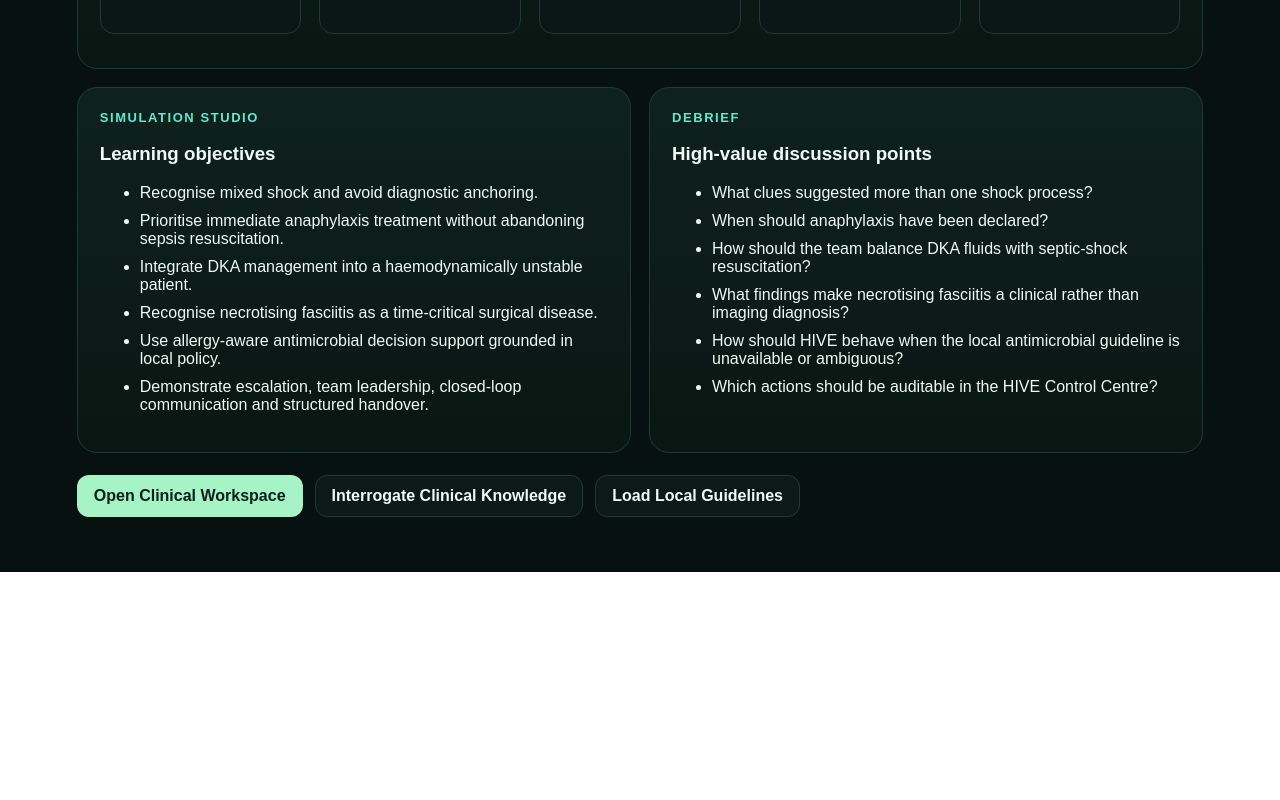
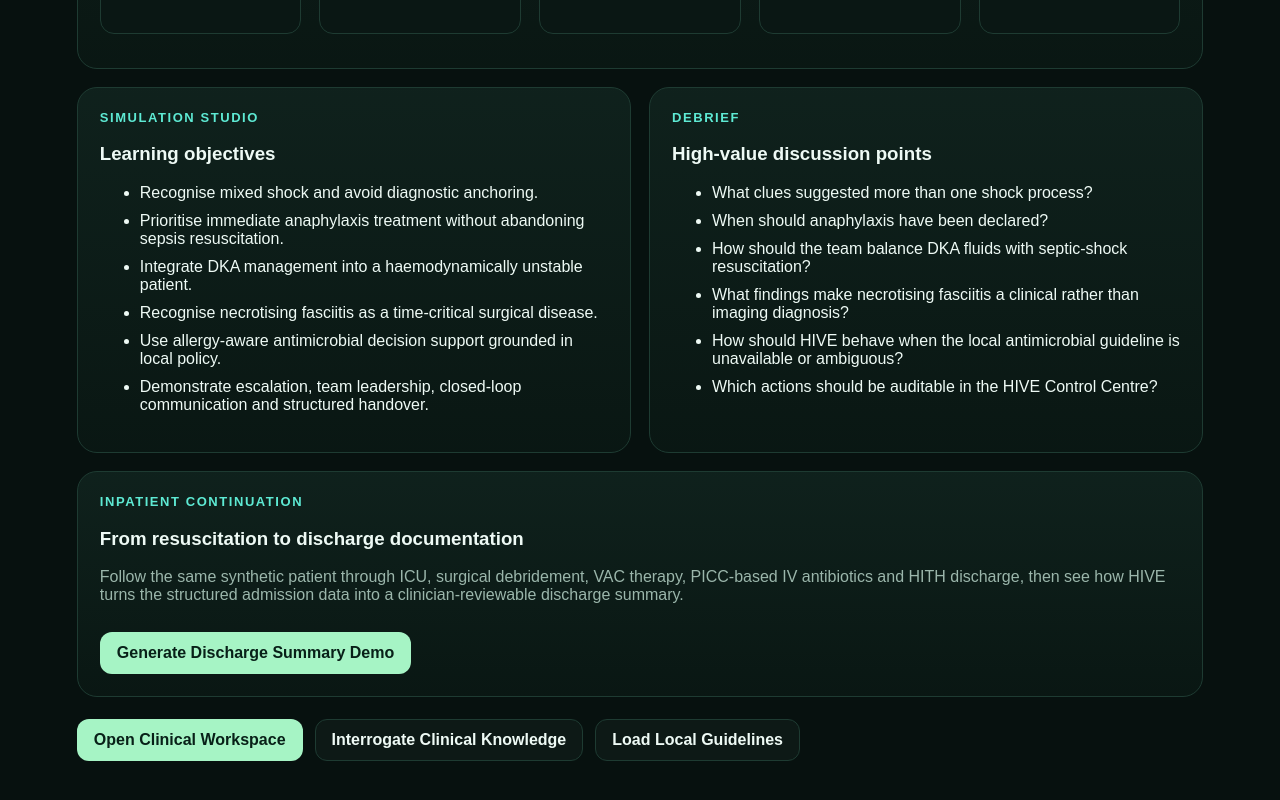
Before and after one commit to MA-730912/hive-intelligence, a Next.js app: page /case-studies/septic-shock-anaphylaxis-dka in a window 1280 px wide. Shown: the part 2391-3191 px from the top of the page. Before the commit the page ends 2963 px from the top, so only its background shows below. Built offline with nearby package versions, Linux system fonts and the light colour scheme.

Commit message:
Link septic shock case to discharge summary demo

```diff
--- a/app/case-studies/septic-shock-anaphylaxis-dka/page.tsx
+++ b/app/case-studies/septic-shock-anaphylaxis-dka/page.tsx
@@ -100,6 +100,15 @@
       </section>
     </div>
 
+    <section className="card" style={{marginTop:18}}>
+      <div className="eyebrow">Inpatient continuation</div>
+      <h3>From resuscitation to discharge documentation</h3>
+      <p className="muted">Follow the same synthetic patient through ICU, surgical debridement, VAC therapy, PICC-based IV antibiotics and HITH discharge, then see how HIVE turns the structured admission data into a clinician-reviewable discharge summary.</p>
+      <div className="actions">
+        <Link className="btn primary" href="/case-studies/septic-shock-anaphylaxis-dka/discharge-summary">Generate Discharge Summary Demo</Link>
+      </div>
+    </section>
+
     <div className="actions" style={{marginTop:22}}>
       <Link className="btn primary" href="/workspace">Open Clinical Workspace</Link>
       <Link className="btn" href="/knowledge">Interrogate Clinical Knowledge</Link>
```
